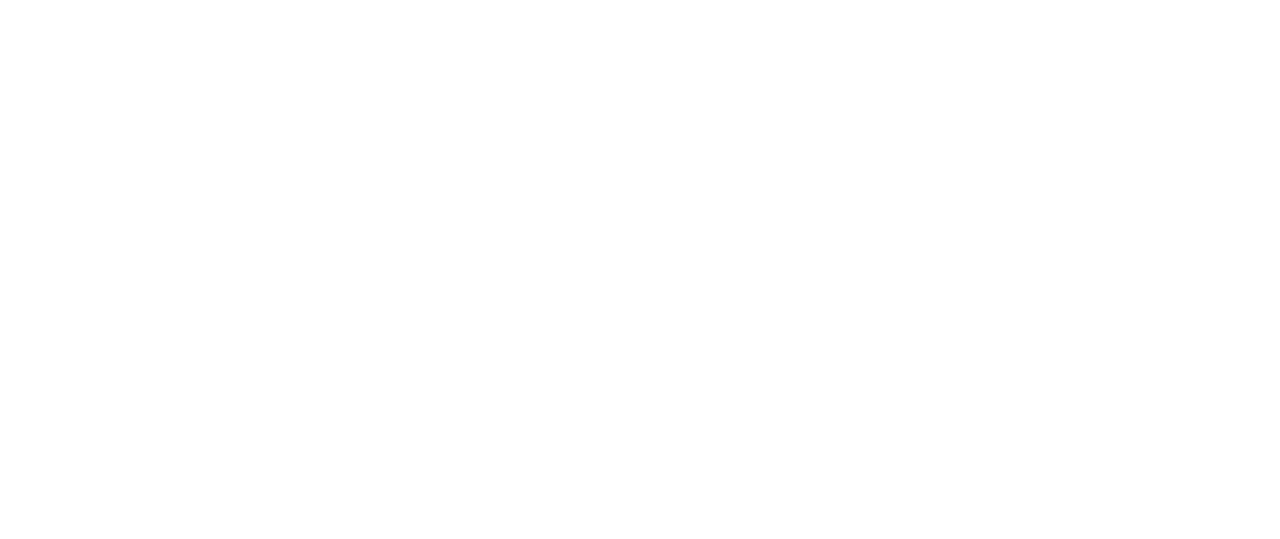
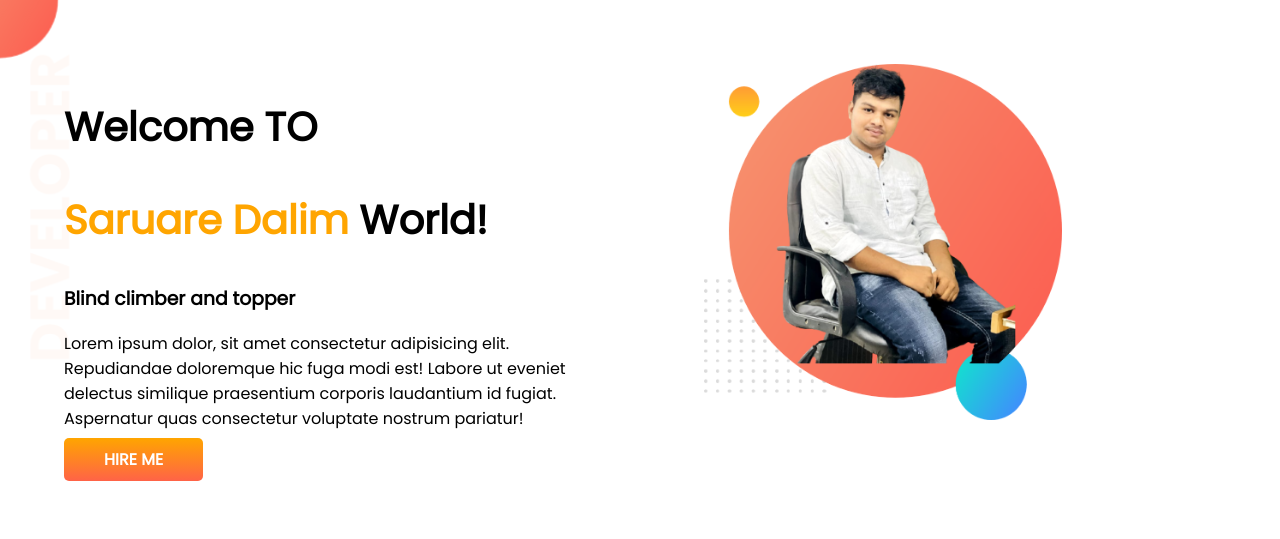
Before and after one commit to saruare77/developer-portfolio, a plain HTML site: page index.html in a window 1280 px wide. Drawn offline with Linux system fonts and the light colour scheme.

Commit message:
top banner added

```diff
--- a/index.html
+++ b/index.html
@@ -4,12 +4,27 @@
     <meta charset="UTF-8">
     <meta name="viewport" content="width=device-width, initial-scale=1.0">
     <title>portfolio website </title>
+    <link rel="preconnect" href="https://fonts.googleapis.com">
+    <link rel="preconnect" href="https://fonts.gstatic.com" crossorigin>
+    <link href="https://fonts.googleapis.com/css2?family=Poppins&display=swap" rel="stylesheet">
     <link rel="stylesheet" href="style.css">
 </head>
 <body>
+    <section class="top-banner">
+        <div class="half-width">
+            <h1>Welcome TO</h1>
+            <h1> <span class="org-color" >Saruare Dalim</span> World!</h1>
+            <h3>Blind climber and topper</h3>
+            <p>Lorem ipsum dolor, sit amet consectetur adipisicing elit. Repudiandae doloremque hic fuga modi est! Labore ut eveniet delectus similique praesentium corporis laudantium id fugiat. Aspernatur quas consectetur voluptate nostrum pariatur!</p>
 
+        <a class="link-button" target="_blank" href="https://www.facebook.com/">HIRE ME</a>
+        </div>
 
+        <div class="half-width">
+            <img src="images/dalim-bg.png" alt="">
+        </div>
 
+    </section>
 
 </body>
 </html>
--- a/style.css
+++ b/style.css
@@ -0,0 +1,39 @@
+body{
+    font-family: 'Poppins', sans-serif;
+    margin: 0;
+}
+.org-color{
+    color:orange;
+}
+h1{
+    font-size: 40px;
+}
+
+section{
+    display: flex;
+}
+
+.half-width{
+    width: 50%;
+    padding: 5%;
+}
+
+.half-width img{
+    width: 70%;
+}
+
+.link-button{
+    background-image: linear-gradient(orange,tomato);
+    padding: 10px 40px;
+    border-radius: 5px;
+    text-decoration: none;
+    color: white;
+    font-weight: 700;
+}
+
+.top-banner{
+    background-repeat: no-repeat;
+    background-image: url(images/top-banner.png);
+
+
+}
```
Also changed, not shown: images/dalim-bg.png (added), images/dream-bg.png (added), images/exp-bg.png (added), images/jhankar.png (added), images/jhankar2.png (added), images/my-bg2.png (added), images/top-banner.png (added).
